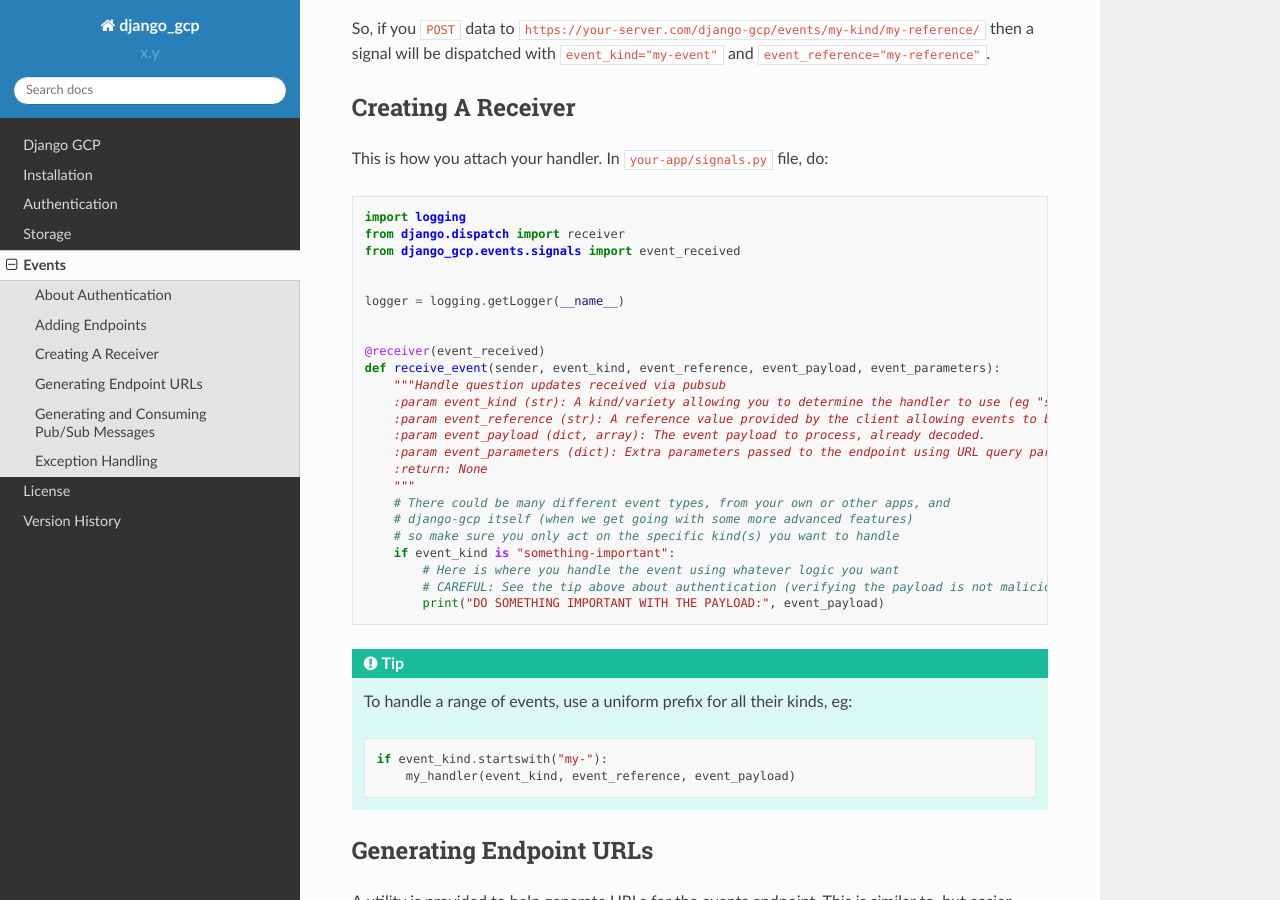
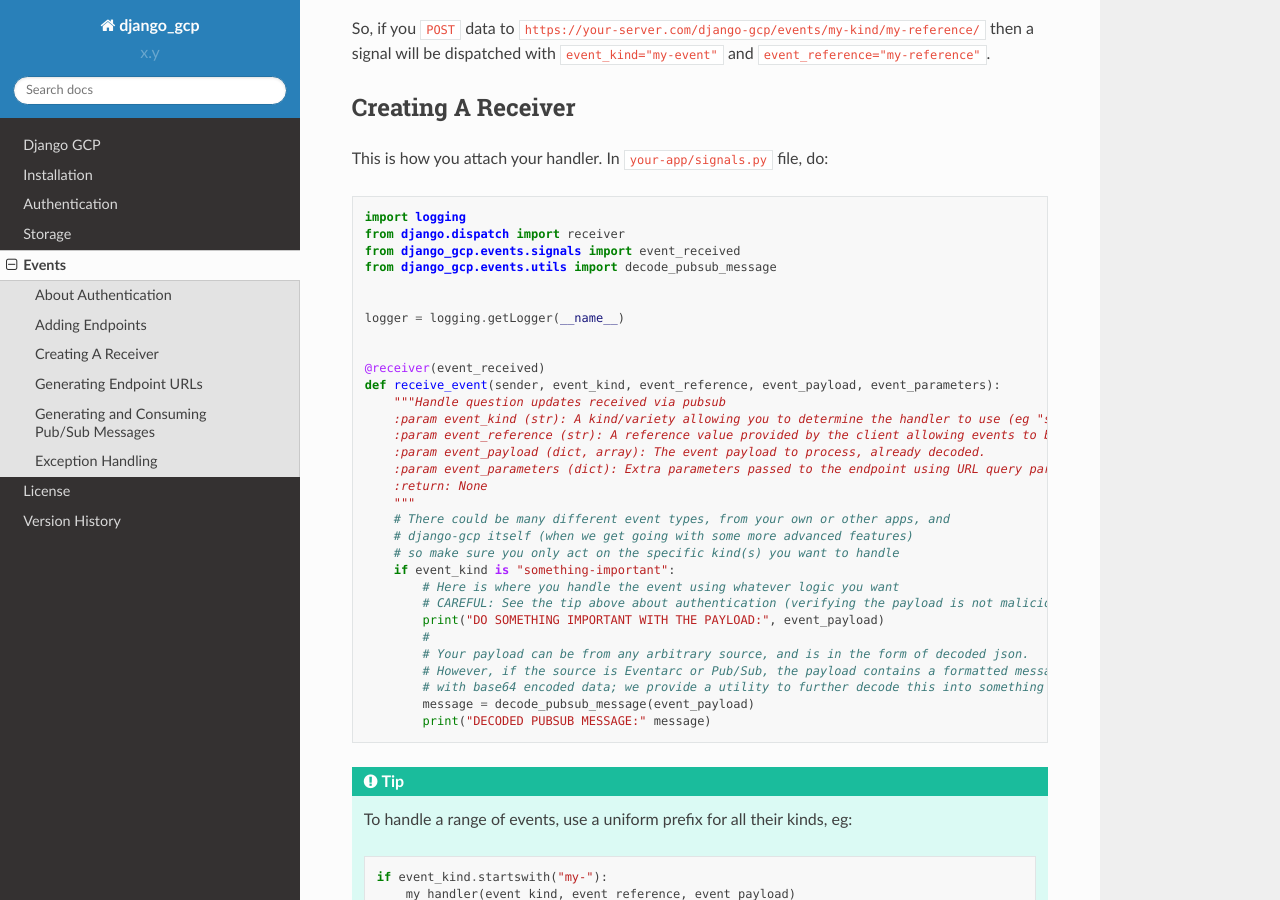
Before and after one commit to octue/django-gcp, a Sphinx documentation site: the page built from docs/source/events.rst, in a window 1280 px wide and 900 px high, scrolled down 1089 px. Built offline with Sphinx 7.4.7 and the Read the Docs theme 2.0.0, drawn with Linux system fonts in a browser that asks for light colours.

Commit message:
DOC: Demonstrate pubsub decoder in example receiver

```diff
--- a/docs/source/events.rst
+++ b/docs/source/events.rst
@@ -58,6 +58,7 @@ This is how you attach your handler. In ``your-app/signals.py`` file, do:
    import logging
    from django.dispatch import receiver
    from django_gcp.events.signals import event_received
+   from django_gcp.events.utils import decode_pubsub_message
 
 
    logger = logging.getLogger(__name__)
@@ -79,6 +80,12 @@ This is how you attach your handler. In ``your-app/signals.py`` file, do:
            # Here is where you handle the event using whatever logic you want
            # CAREFUL: See the tip above about authentication (verifying the payload is not malicious)
            print("DO SOMETHING IMPORTANT WITH THE PAYLOAD:", event_payload)
+           #
+           # Your payload can be from any arbitrary source, and is in the form of decoded json.
+           # However, if the source is Eventarc or Pub/Sub, the payload contains a formatted message
+           # with base64 encoded data; we provide a utility to further decode this into something sensible:
+           message = decode_pubsub_message(event_payload)
+           print("DECODED PUBSUB MESSAGE:" message)
 
 .. tip::
 
```
